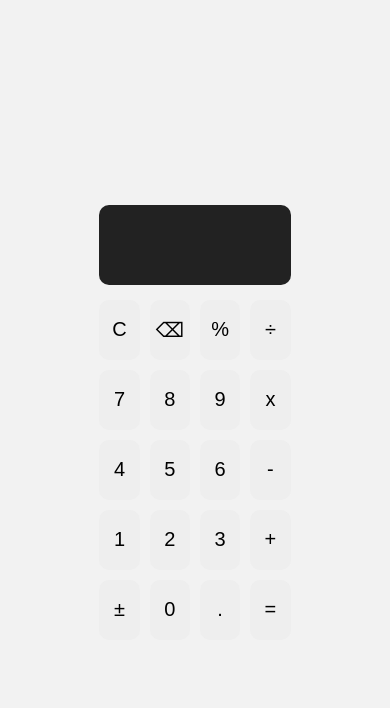
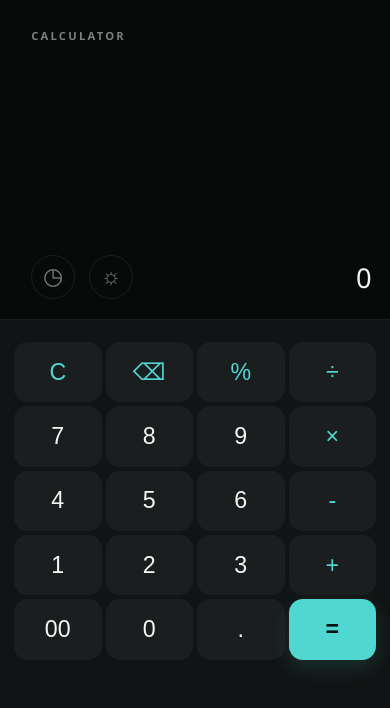
Before and after one commit to DinushaShashini/Calculator, a React (Vite) app: page / in a window 390 px wide. Shown: the top 708 px of the page. Built offline with nearby package versions, Linux system fonts and the light colour scheme.

Commit message:
make responsive

```diff
--- a/src/App.css
+++ b/src/App.css
@@ -1,51 +1,88 @@
-.app{
-  min-height: 100vh;
-  display: flex;
-  justify-content: center;
-  align-items: center;
-  background-color: #f2f2f2;
+.app { min-height: 100vh; background: #050606; }
+
+.calculator-shell {
+	--page-background: #050606;
+	--display-background: #080a0a;
+	--keypad-background: #111414;
+	--panel-background: #191d1d;
+	--text: #f4f7f6;
+	--muted: #77817f;
+	--border: rgba(255, 255, 255, .08);
+	--accent: #50d7d2;
+	min-height: 100vh;
+	min-height: 100dvh;
+	background: var(--page-background);
+	color: var(--text);
+	position: relative;
+	overflow-x: hidden;
+	transition: background .25s ease, color .25s ease;
 }
 
-.calculator{
-  width: 350px;
-  background-color: #fff;
-   padding: 20px;
-  border-radius: 15px;
-  box-shadow: 0 5px 20px  rgba(0,0,0,0.15);
-
+.light-theme {
+	--page-background: #e7eceb;
+	--display-background: #f8faf9;
+	--keypad-background: #eef2f1;
+	--panel-background: #ffffff;
+	--text: #17201f;
+	--muted: #687472;
+	--border: rgba(23, 32, 31, .12);
+	--accent: #087f7d;
 }
 
-.display{
-  background: #222;
-  color: white;
-  min-height: 80px;
-  padding: 15px;
-  margin-bottom: 15px;
-  border-radius: 10px;
-  text-align: right;
-  font-size: 32px;
-  display: flex;
-  justify-content: flex-end;
-  align-items: center;
-  overflow: hidden;
+.calculator { min-height: 100vh; min-height: 100dvh; background: var(--keypad-background); }
+.display-area { height: clamp(220px, 43dvh, 480px); position: relative; overflow: hidden; background: var(--display-background); border-bottom: 1px solid var(--border); }
+.display-label { position: absolute; top: 28px; left: clamp(24px, 8vw, 58px); color: var(--muted); font-size: .7rem; font-weight: 600; letter-spacing: .2em; }
+.display-tools { position: absolute; left: clamp(20px, 8vw, 58px); bottom: 24px; z-index: 1; display: flex; gap: 14px; }
+.display-tools button, .history-close { width: 44px; height: 44px; border: 1px solid var(--border); border-radius: 50%; background: transparent; color: var(--muted); font-size: 1.45rem; line-height: 1; cursor: pointer; transition: color .2s ease, border-color .2s ease, background .2s ease; }
+.display-tools button:hover, .history-close:hover { color: var(--accent); border-color: var(--accent); background: rgba(80, 215, 210, .08); }
+.display-content { position: absolute; right: clamp(20px, 8vw, 58px); bottom: 28px; width: min(72%, 460px); text-align: right; }
+.display-value { overflow: hidden; text-overflow: ellipsis; white-space: nowrap; font-size: clamp(1.8rem, min(8vw, 10vh), 5.5rem); line-height: 1.1; font-weight: 300; letter-spacing: .01em; }
+.display-value.has-result { font-size: clamp(1.55rem, min(6vw, 7vh), 4rem); }
+.display-answer { margin-top: 12px; overflow: hidden; text-overflow: ellipsis; white-space: nowrap; color: var(--muted); font-size: clamp(1.2rem, min(4vw, 5vh), 2.2rem); line-height: 1; font-weight: 400; }
+.keypad { display: grid; grid-template-columns: repeat(4, minmax(0, 1fr)); gap: clamp(6px, 1.5vw, 18px); max-width: 680px; margin: auto; padding: clamp(24px, 5vh, 56px) clamp(20px, 8vw, 62px) clamp(28px, 6vh, 64px); }
+.keypad button { aspect-ratio: 1.45; min-height: 54px; border: 1px solid transparent; border-radius: 18px; background: rgba(128, 150, 147, .08); color: var(--text); font-size: clamp(1.45rem, 4vw, 2.5rem); font-weight: 350; cursor: pointer; transition: transform .12s ease, background .2s ease, color .2s ease, box-shadow .2s ease; }
+.keypad button:hover { background: rgba(128, 150, 147, .18); }
+.keypad button:active { transform: scale(.94); }
+.keypad .action-button, .keypad .operator-button { color: var(--accent); }
+.keypad .equals-button { background: var(--accent); color: #071313; font-weight: 600; box-shadow: 0 8px 20px rgba(80, 215, 210, .15); }
+.keypad .equals-button:hover { background: color-mix(in srgb, var(--accent) 82%, white); }
+.history-panel { position: absolute; inset: 0 auto 0 0; z-index: 2; width: min(86vw, 380px); padding: 28px clamp(20px, 5vw, 32px); background: var(--panel-background); color: var(--text); box-shadow: 12px 0 30px rgba(0,0,0,.3); }
+.history-close { float: right; font-size: 1.8rem; }
+.history-panel h2 { margin: 54px 0 24px; font-size: 1.05rem; font-weight: 500; }
+.history-panel p { color: var(--muted); }
+.history-entry { display: flex; flex-direction: column; align-items: flex-start; gap: 5px; width: 100%; padding: 15px 0; border: 0; border-bottom: 1px solid var(--border); background: transparent; color: var(--muted); text-align: left; cursor: pointer; }
+.history-entry strong { color: var(--accent); font-size: 1.2rem; font-weight: 500; }
 
+@media (min-width: 601px) {
+	.calculator-shell { width: min(100%, 520px); margin: auto; box-shadow: 0 0 70px rgba(0, 0, 0, .18); }
+	.display-area { height: clamp(240px, 38dvh, 360px); }
+	.keypad { gap: clamp(8px, 1.5vw, 14px); padding-inline: clamp(22px, 5vw, 38px); }
 }
 
-.buttons{
-  display: grid;
-  grid-template-columns: repeat(4, 1fr);
-  gap: 10px;
+@media (max-width: 600px) {
+	.display-area { height: clamp(220px, 40dvh, 360px); }
+	.keypad { width: min(100%, 520px); }
 }
 
-.buttons button{
-  height: 60px;
-  border: none;
-  border-radius: 10px;
-  font-size: 20px;
-  cursor: pointer;
-  background: #eeeeee;
+@media (max-width: 420px) {
+	.display-area { height: clamp(210px, 38dvh, 320px); }
+	.display-tools { bottom: 20px; }
+	.display-content { right: 18px; bottom: 26px; width: 64%; }
+	.display-value { font-size: clamp(1.3rem, 7vw, 2.5rem); }
+	.display-value.has-result { font-size: clamp(1.15rem, 5vw, 2rem); }
+	.display-answer { margin-top: 8px; font-size: clamp(1rem, 4vw, 1.5rem); }
+	.keypad { gap: 4px; padding: 22px 14px 28px; }
+	.keypad button { border-radius: 14px; }
 }
 
-.buttons button:hover{
-  opacity: 0.8;
+@media (max-height: 560px) {
+	.display-area { height: clamp(120px, 29dvh, 230px); min-height: 120px; }
+	.display-label { top: 16px; }
+	.display-tools { bottom: 14px; }
+	.display-tools button { width: 36px; height: 36px; font-size: 1.1rem; }
+	.display-content { bottom: 16px; }
+	.display-value { font-size: clamp(1.2rem, min(6vw, 7vh), 3rem); }
+	.display-value.has-result { font-size: clamp(1rem, min(5vw, 6vh), 2rem); }
+	.keypad { gap: 2px 4%; padding: 10px 6% 14px; }
+	.keypad button { min-height: 36px; border-radius: 10px; font-size: clamp(1.2rem, 4vw, 2rem); }
 }
--- a/src/components/Calculator.jsx
+++ b/src/components/Calculator.jsx
@@ -1,40 +1,157 @@
-import { useState} from "react";
+import { useEffect, useState } from "react";
+import { evaluate } from "mathjs";
 
 function Calculator() {
   const [expression, setExpression] = useState("");
+  const [result, setResult] = useState("");
+  const [history, setHistory] = useState(() => {
+    try {
+      return JSON.parse(localStorage.getItem("calculator-history")) || [];
+    } catch {
+      return [];
+    }
+  });
+  const [isHistoryOpen, setIsHistoryOpen] = useState(false);
+  const [theme, setTheme] = useState(() => localStorage.getItem("calculator-theme") || "dark");
+
+  useEffect(() => {
+    localStorage.setItem("calculator-history", JSON.stringify(history));
+  }, [history]);
+
+  useEffect(() => {
+    localStorage.setItem("calculator-theme", theme);
+  }, [theme]);
+
+  const appendNumber = (value) => {
+    setExpression((current) => result ? result + value : current + value);
+    setResult("");
+  };
+
+  const appendOperator = (operator) => {
+    setExpression((current) => {
+      const baseExpression = result || current;
+      if (!baseExpression) return operator === "-" ? "-" : baseExpression;
+      if (/[+\-*/]$/.test(baseExpression)) return baseExpression.slice(0, -1) + operator;
+      return baseExpression + operator;
+    });
+    setResult("");
+  };
+
+  const appendDecimal = () => {
+    setExpression((current) => {
+      const baseExpression = result || current;
+      const currentNumber = baseExpression.split(/[+\-*/]/).pop();
+      if (currentNumber.includes(".")) return current;
+      return baseExpression && !/[+\-*/]$/.test(baseExpression) ? `${baseExpression}.` : `${baseExpression}0.`;
+    });
+    setResult("");
+  };
+
+  const calculate = () => {
+    if (!expression) return;
+
+    try {
+      const answer = evaluate(expression);
+      if (!Number.isFinite(answer)) throw new Error("Invalid result");
+
+      const formatted = Number.isInteger(answer)
+        ? String(answer)
+        : String(Number(answer.toFixed(10)));
+      setResult(formatted);
+      setHistory((current) => [{ expression, result: formatted }, ...current]);
+    } catch {
+      setResult("Error");
+    }
+  };
+
+  const handleButton = (value) => {
+    if (/^\d$/.test(value)) return appendNumber(value);
+    if (value === "00") return appendNumber("00");
+    if (["+", "-", "*", "/"].includes(value)) return appendOperator(value);
+    if (value === ".") return appendDecimal();
+    if (value === "C") {
+      setExpression("");
+      setResult("");
+    }
+    if (value === "⌫") {
+      setExpression((current) => current.slice(0, -1));
+      setResult("");
+    }
+    if (value === "%") {
+      setExpression((current) => current.replace(/(\d+\.?\d*)$/, (number) => String(Number(number) / 100)));
+      setResult("");
+    }
+    if (value === "±") {
+      setExpression((current) => (current.startsWith("-") ? current.slice(1) : `-${current}`));
+      setResult("");
+    }
+    if (value === "=") calculate();
+  };
+
+  const buttons = [
+    ["C", "⌫", "%", "/"],
+    ["7", "8", "9", "*"],
+    ["4", "5", "6", "-"],
+    ["1", "2", "3", "+"],
+    ["00", "0", ".", "="],
+  ];
 
   return (
-    <div className="Calculator">
-       <div className="display">
-        {expression}
+    <div className={`calculator-shell ${theme}-theme`}>
+      {isHistoryOpen && (
+        <aside className="history-panel">
+          <button className="history-close" onClick={() => setIsHistoryOpen(false)}>×</button>
+          <h2>Calculation history</h2>
+          {history.length === 0 ? (
+            <p>No calculations yet</p>
+          ) : (
+            history.map((item, index) => (
+              <button className="history-entry" key={`${item.expression}-${index}`} onClick={() => {
+                setExpression(item.expression);
+                setResult(item.result);
+                setIsHistoryOpen(false);
+              }}>
+                <span>{item.expression}</span>
+                <strong>= {item.result}</strong>
+              </button>
+            ))
+          )}
+        </aside>
+      )}
+
+      <div className="calculator">
+        <div className="display-area">
+          <div className="display-tools">
+            <button aria-label="Open calculation history" onClick={() => setIsHistoryOpen(true)}>◷</button>
+            <button
+              className="theme-toggle"
+              aria-label={`Switch to ${theme === "dark" ? "light" : "dark"} mode`}
+              onClick={() => setTheme((current) => current === "dark" ? "light" : "dark")}
+            >
+              {theme === "dark" ? "☼" : "☾"}
+            </button>
+          </div>
+          <div className="display-label">CALCULATOR</div>
+          <div className="display-content">
+            <div className={`display-value ${result ? "has-result" : ""}`}>
+              {expression ? expression.replace(/\*/g, "×").replace(/\//g, "÷") : "0"}
+            </div>
+            {result && <div className="display-answer">{result}</div>}
+          </div>
+        </div>
+
+        <div className="keypad">
+          {buttons.flat().map((value, index) => (
+            <button
+              key={`${value}-${index}`}
+                className={`key-button ${value === "=" ? "equals-button" : ["+", "-", "*", "/"].includes(value) ? "operator-button" : ["C", "⌫", "%"].includes(value) ? "action-button" : ""}`}
+              onClick={() => handleButton(value)}
+            >
+              {value === "/" ? "÷" : value === "*" ? "×" : value}
+            </button>
+          ))}
+        </div>
       </div>
-      <div className="buttons">
-        <button>C</button>
-        <button>⌫</button>
-        <button>%</button>
-        <button>÷</button>
-
-        <button>7</button>
-        <button>8</button>
-        <button>9</button>
-        <button>x</button>
-
-        <button>4</button>
-        <button>5</button>
-        <button>6</button>
-        <button>-</button>
-
-        <button>1</button>
-        <button>2</button>
-        <button>3</button>
-        <button>+</button>
-
-        <button>±</button>
-        <button>0</button>
-        <button>.</button>
-        <button>=</button>
-
-        </div>
     </div>
   );
 }
--- a/src/index.css
+++ b/src/index.css
@@ -6,5 +6,5 @@ body {
   margin: 0;
   min-width: 320px;
   min-height: 100vh;
-  font-family: Arial, sans-serif;
+  font-family: "Segoe UI", system-ui, sans-serif;
 }
```
